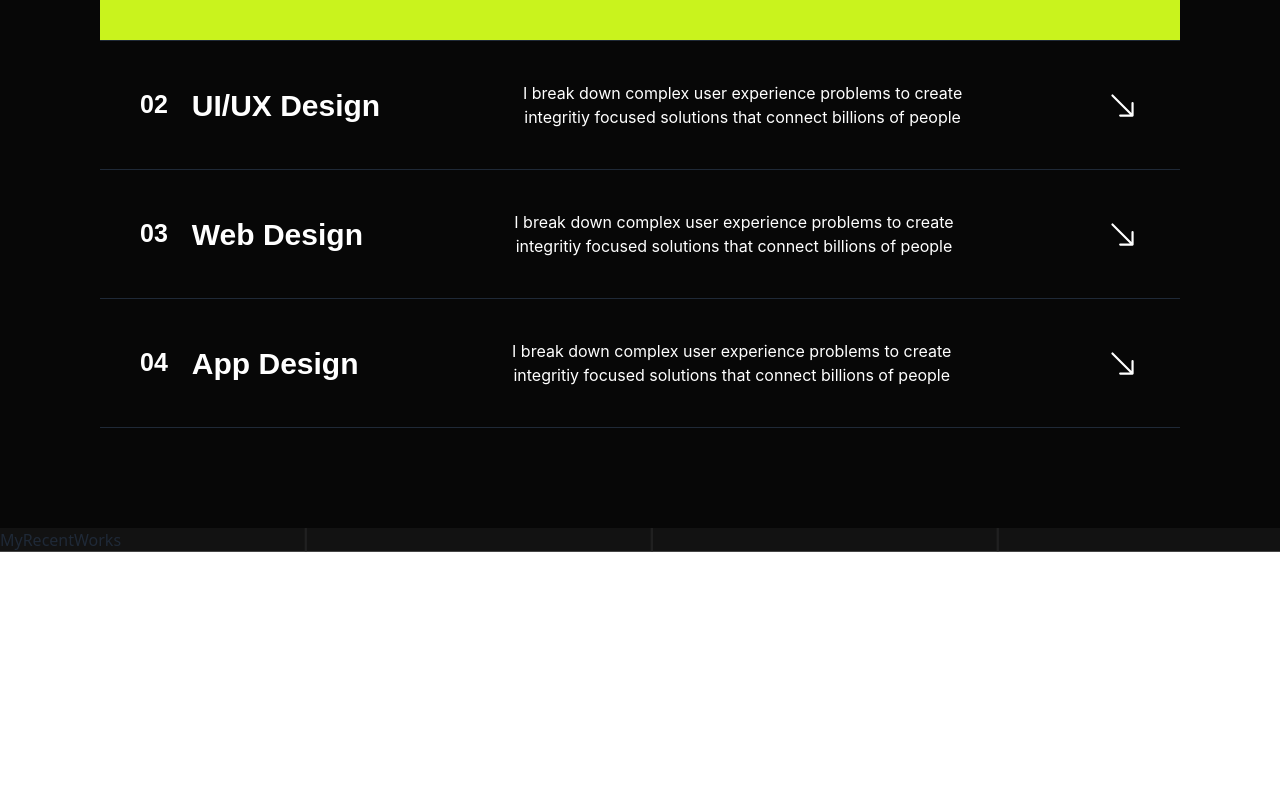
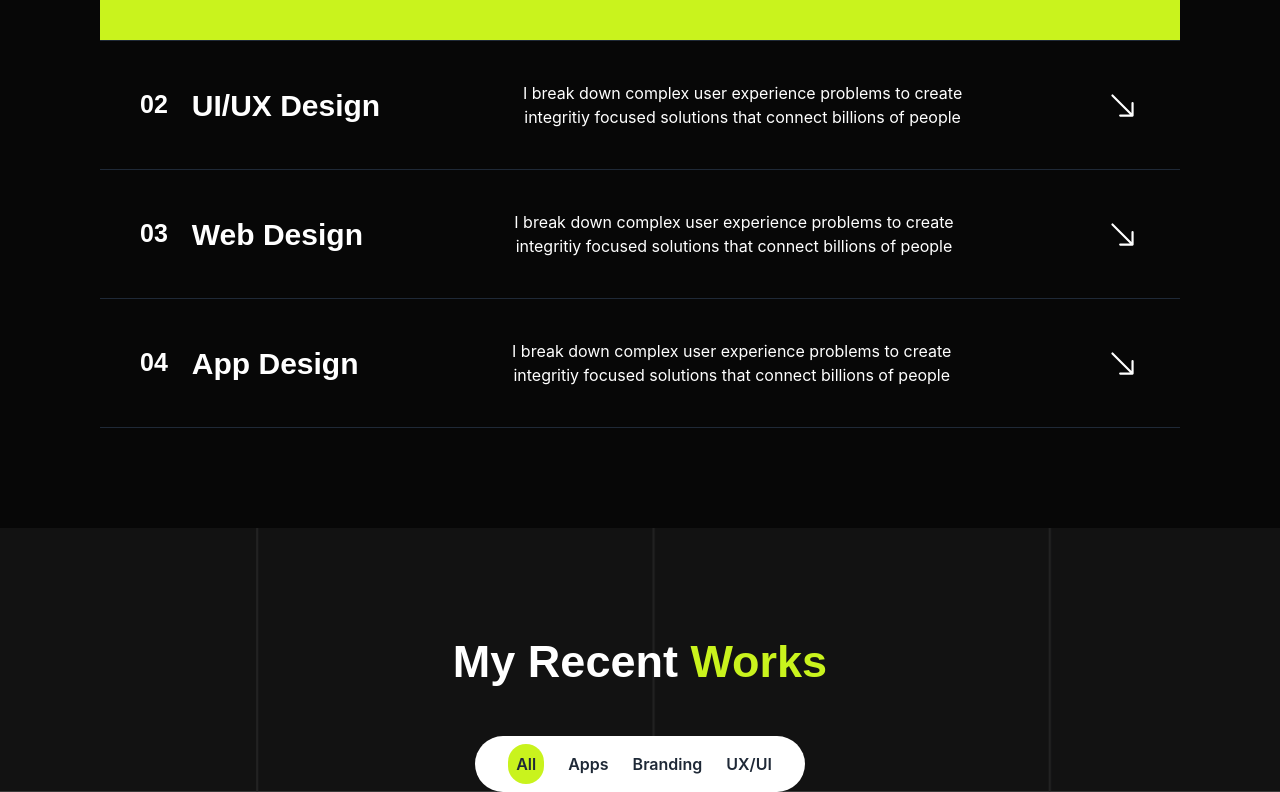
Before and after one commit to Tofazzal26/my-new-portfolio, a React (Vite) app: page / in a window 1280 px wide. Shown: the part 1098-1890 px from the top of the page. Before the commit the page ends 1650 px from the top, so only its background shows below. Built offline with nearby package versions, Linux system fonts and the light colour scheme.

Commit message:
my recents works progress on the way

```diff
--- a/src/Components/MyRecentWorks/MyRecentWorks.jsx
+++ b/src/Components/MyRecentWorks/MyRecentWorks.jsx
@@ -1,7 +1,34 @@
+import { Tab, TabGroup, TabList, TabPanel, TabPanels } from "@headlessui/react";
+import { useState } from "react";
 const MyRecentWorks = () => {
+  const [toggle, setToggle] = useState(0);
+
   return (
     <div>
-      <h1>MyRecentWorks</h1>
+      <div className="mt-[100px]">
+        <h2 className="text-[45px] text-white text-center font-bold font-dmFont">
+          My Recent <span className="text-[#c9f31d]">Works</span>
+        </h2>
+      </div>
+      <div>
+        <div className="mt-10">
+          <div className="bg-white lg:w-[330px] mx-auto rounded-full py-2">
+            <div className="flex justify-center items-center font-interFont gap-6 text-[16px] font-semibold">
+              <button
+                onClick={() => setToggle(0)}
+                className={`${
+                  toggle === 0 ? "bg-[#c9f31d] rounded-full p-2" : ""
+                }`}
+              >
+                All
+              </button>
+              <button>Apps </button>
+              <button>Branding</button>
+              <button>UX/UI</button>
+            </div>
+          </div>
+        </div>
+      </div>
     </div>
   );
 };
```
